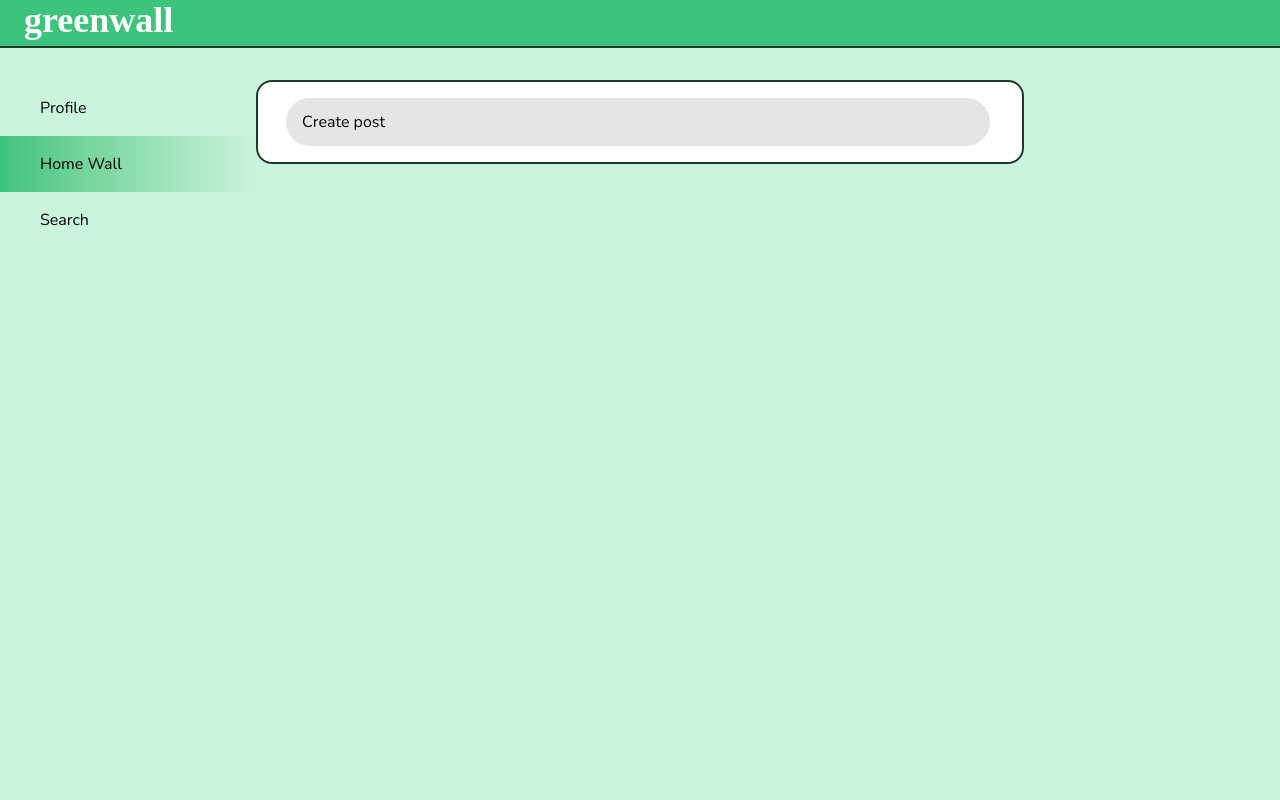
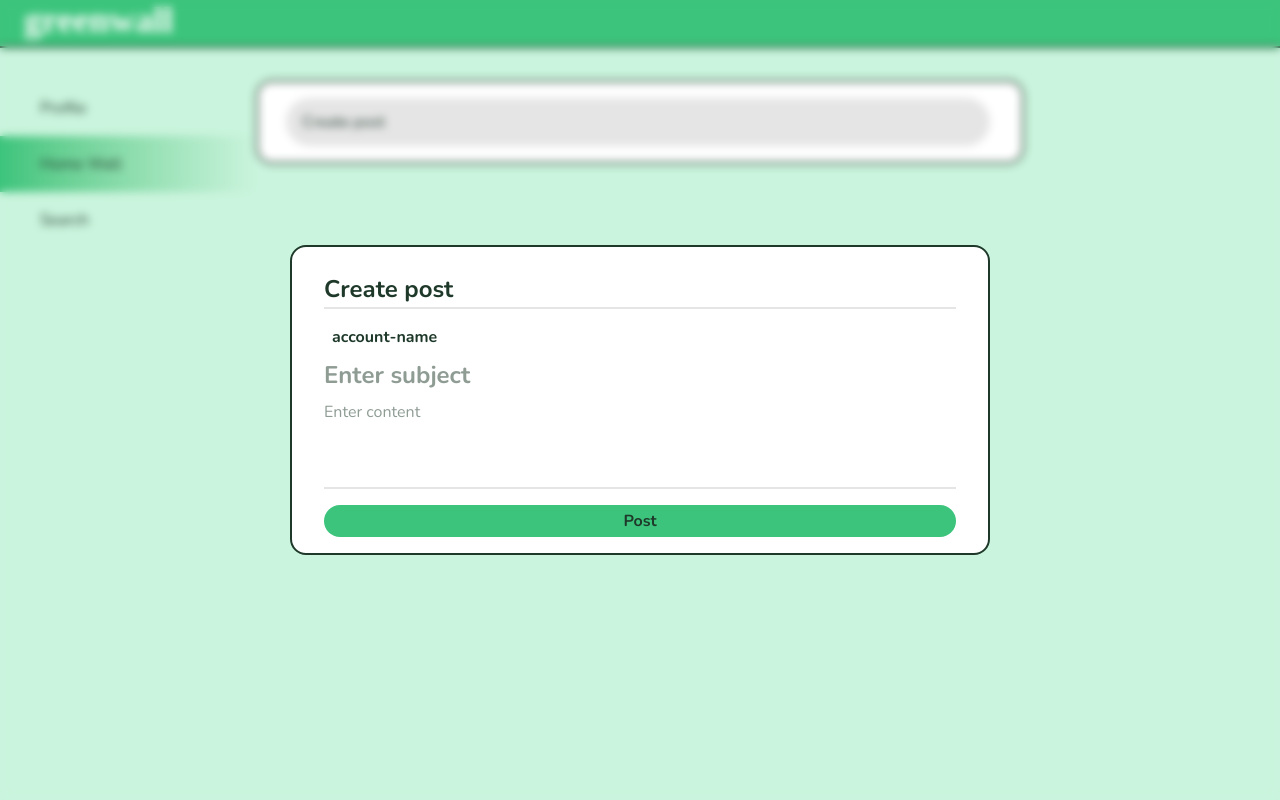
Before and after one commit to res-londres/greenwall, a Flask app: page / in a window 1280 px wide. Run offline with Flask 3, Linux system fonts and the light colour scheme; style sheets or scripts are compiled from the project's sources; some libraries are stand-ins or nearby versions; some web fonts are replaced.

Commit message:
feat(post-creator): add post creator modal details
- create post header
- username placeholder
- post subject and content input area
- post button footer
- add hover and active transition to post button
- textareas resize vertically based on text content length

```diff
--- a/static/modules/postCreator.js
+++ b/static/modules/postCreator.js
@@ -14,7 +14,7 @@ function handlePostCreatorEvents() {
         });
     });
 
-    // POST CREATOR MODAL //
+    // POST CREATOR MODAL : click events //
     postCreatorModal.addEventListener('click', function(event) {
         const actionElement = event.target.closest('[data-action]');
         if (actionElement) {
@@ -24,6 +24,14 @@ function handlePostCreatorEvents() {
             }
         }
     });
+
+    // POST CREATOR MODAL : input events //
+    document.querySelectorAll('.textarea').forEach(function(textArea) {
+    textArea.addEventListener('input', function() {
+        this.style.height = 'auto';
+        this.style.height = this.scrollHeight + 'px';
+    });
+});
 }
 
 function openPostCreatorModal(postCreatorModal) {
--- a/static/style.css
+++ b/static/style.css
@@ -4,6 +4,7 @@
 @theme {
   --color-primary: #1e392a;
   --color-accent: #3cc47c;
+  --color-accent-hovered: #269466;
   --color-surface: #caf4dd;
   --color-muted: #e5e5e5;
   --color-muted-hovered: #cccccc;
--- a/templates/index.html
+++ b/templates/index.html
@@ -10,7 +10,7 @@
     <link rel="stylesheet" href="https://use.hugeicons.com/font/icons.css" />
     <title>Greenwall</title>
   </head>
-  <body>
+  <body class="text-primary">
     <main
       class="grid h-dvh grid-cols-[20%_1fr_20%] grid-rows-[3rem_1fr] overflow-hidden bg-surface"
     >
@@ -77,17 +77,46 @@
     <!-- post creator modal -->
     <div
       id="post-creator-modal"
-      class="fixed top-0 left-0 z-10 hidden h-full w-full items-center justify-center p-6"
+      class="fixed top-0 left-0 z-10 flex h-full w-full items-center justify-center p-6"
     >
       <div
         class="fixed top-0 left-0 h-full w-full backdrop-blur-xs"
         data-action="closePostCreatorModal"
       ></div>
       <div
-        class="relative z-10 max-h-[85dvh] w-full max-w-175 overflow-y-auto rounded-2xl border-2 border-solid border-primary bg-white p-[1.5rem_2rem]"
+        class="relative z-10 max-h-[85dvh] w-full max-w-175 overflow-y-auto rounded-2xl border-2 border-solid border-primary bg-white p-[1.5rem_2rem_0_2rem]"
       >
-        <div id="post-creator-detail">
-          <!-- post creator detail here -->
+        <div>
+          <div class="border-b-2 border-muted">
+            <p class="text-[150%] font-bold">Create post</p>
+          </div>
+          <div class="mt-4 flex flex-col gap-2">
+            <div class="flex gap-2">
+              <i class="hgi hgi-stroke hgi-rounded hgi-user-02 text-2xl"></i>
+              <span class="font-bold">account-name</span>
+            </div>
+            <div>
+              <textarea
+                class="textarea min-h-5 w-full resize-none overflow-hidden text-[150%] font-bold outline-0"
+                placeholder="Enter subject"
+                rows="1"
+                maxlength="150"
+              ></textarea>
+              <textarea
+                class="textarea w-full resize-none overflow-hidden outline-0"
+                placeholder="Enter content"
+                rows="3"
+                maxlength="2000"
+              ></textarea>
+            </div>
+            <div class="sticky bottom-0 border-t-2 border-muted bg-white pb-4">
+              <button
+                class="mt-4 w-full rounded-4xl bg-accent p-1 font-bold transition-all duration-300 hover:bg-accent-hovered hover:text-muted active:scale-95"
+              >
+                Post
+              </button>
+            </div>
+          </div>
         </div>
       </div>
     </div>
```
